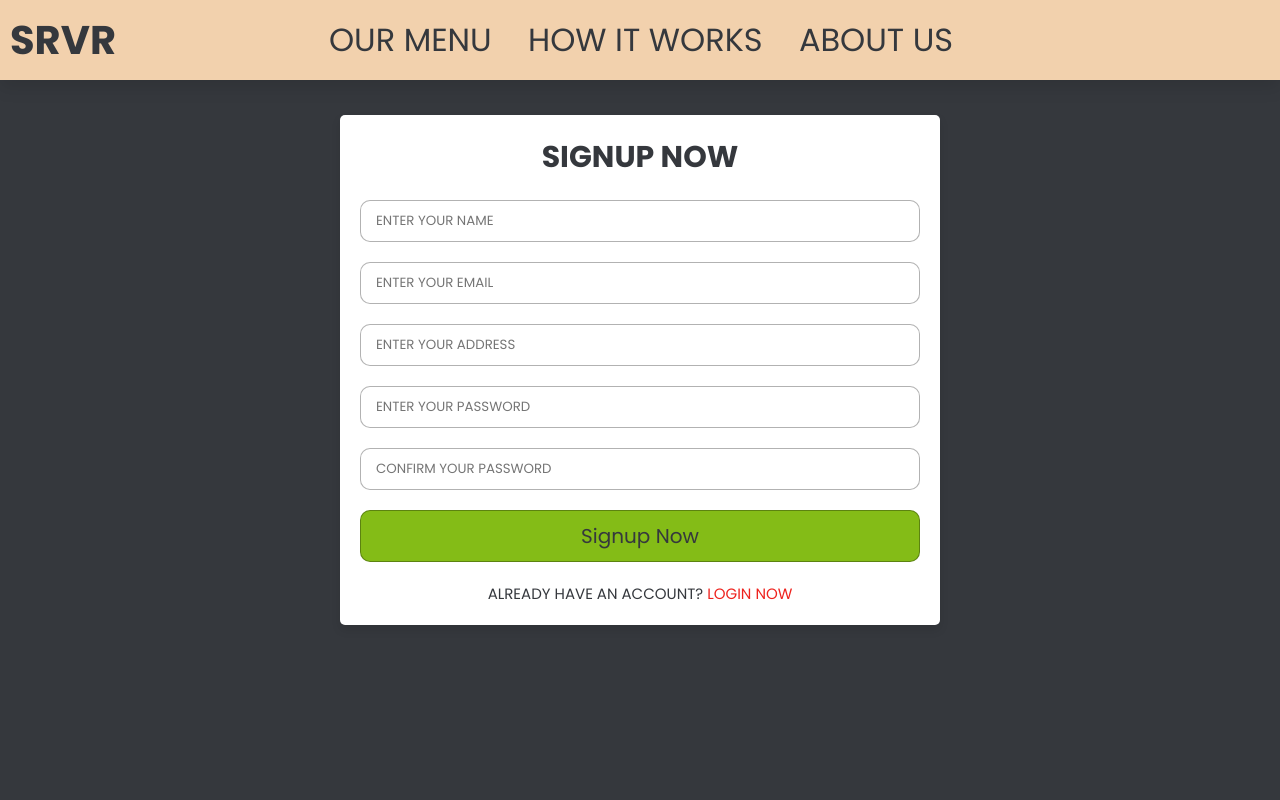
After one commit to alexp230/SRVR-CS499-FinalProject, a Flask app: template templates/signupform.html in a window 1280 px wide. The commit adds this page. Run offline with Flask 3, Linux system fonts and the light colour scheme; the template is opened without the code that fills it, so the values that code supplies are empty.

Commit message:
added signup,login,andpayment forms

```diff
--- a/static/styles.css
+++ b/static/styles.css
@@ -386,3 +386,63 @@ footer {
     opacity: .8;
 }
 /*end of paymentform.html styles */
+
+/* start of signupform.html styles */
+
+.form-container {
+  min-height: 100vh;
+  background: var(--gray);
+  display: flex;
+  align-items: center;
+  justify-content: center;
+  flex-flow: column;
+  padding-bottom: 60px;
+}
+
+.form-container form{
+  padding: 20px;
+  width: 600px;
+  background: #fff;
+  border-radius: 5px;
+  box-shadow: 0 5px 10px rgba(0,0,0,0.1);
+  text-align: center;
+}
+
+.form-container form h3{
+  font-size: 30px;
+  color: var(--gray);
+  margin-bottom: 20px;
+  text-transform: uppercase;
+}
+
+.form-container form input{
+  width: 100%;
+  padding: 10px 15px;
+  border-radius: 10px;
+  border: 1px solid rgba(0,0,0,0.3);
+  margin-bottom: 20px;
+  color: #444;
+}
+
+.form-container form .form-btn{
+  background: var(--green);
+  color: var(--gray);
+  text-transform: capitalize;
+  font-size: 20px;
+  cursor: pointer;
+}
+
+.form-container form .form-btn:hover{
+  background: var(--red);
+  color: #fff;
+}
+
+.form-container form p{
+  margin-top: 10px;
+  font-size: 15px;
+  color: var(--gray);
+}
+
+.form-container form p a{
+  color: var(--red);
+}
--- /dev/null
+++ b/templates/signupform.html
@@ -0,0 +1,47 @@
+<!DOCTYPE html>
+<html lang="en">
+<head>
+    <meta charset="UTF-8">
+    <meta name="viewport" content="width=device-width, initial-scale=1.0">
+    <link rel="stylesheet" href="../static/styles.css">
+    <title>SRVR Signup</title>
+        <style>
+        /* our menu, how it works, about us */
+        .center-section {
+        display: inline-block;
+        text-align: center;
+        margin-left: -9rem;
+        }
+    </style>
+</head>
+<body>
+    <!--navbar-->
+    <header>
+        <div class="left-section">
+            <a href="main.html" class="logo">SRVR<i class="bi bi-badge-tm"></i></a>
+        </div>
+
+        <div class="center-section">
+            <nav class="navbar">
+                <a href="ourmenu.html">Our Menu</a>
+                <a href="howitworks.html">How it Works</a>
+                <a href="aboutus.html">About Us</a>
+            </nav>
+        </div>
+
+    </header>
+    <!--end navbar-->
+    <div class="form-container">
+        <form action="" method="post">
+            <h3>Signup Now</h3>
+            <input type="text" name="name" required placeholder="Enter your name">
+            <input type="email" name="email" required placeholder="Enter your email">
+            <input type="text" name="address" required placeholder="Enter your address">
+            <input type="password" name="password" required placeholder="Enter your password">
+            <input type="password" name="confirm_password" required placeholder="Confirm your password">
+            <input type="submit" value="Signup Now" class="form-btn">
+            <p>already have an account? <a href="loginform.html">login now</a></p>
+        </form>
+    </div>
+</body>
+</html>
```
Also changed, not shown: templates/loginform.html (added, +44 -0 lines), templates/paymentform.html (+9 -7 lines), templates/pymtmethod.html (deleted, +0 -57 lines).
